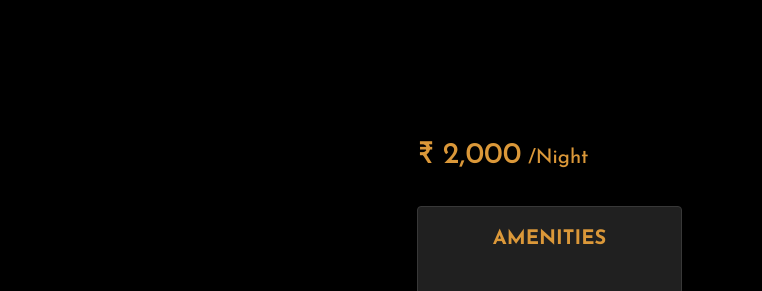
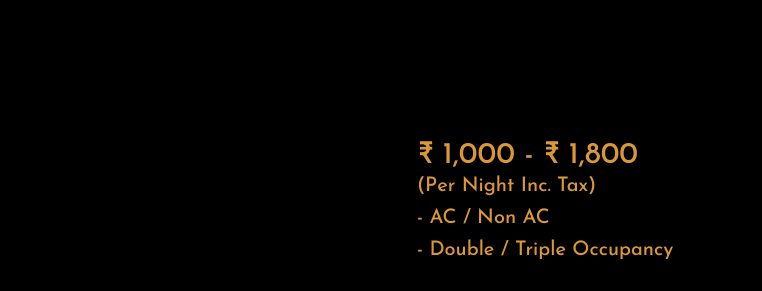
Before and after one commit to balaganeshbaskar/shrigowrishangar_final, a plain HTML site: page rooms.html in a window 1280 px wide. Shown: the part 1241-1532 px from the top of the page, 518-1280 px from the left. Drawn offline with nearby package versions, Linux system fonts and the light colour scheme; some packages are replaced by stand-ins of ours; no server answers; a script that the page names is missing.

Commit message:
Update rooms.html

```diff
--- a/rooms.html
+++ b/rooms.html
@@ -296,13 +296,17 @@
 						<h1 class="room_heading">Standard</h1>
 					</div>
 					<div style="text-align: right;" class="col-lg-6 col-md-6 col-sm-6 col-xs-6	">
-						<h5 class="room_price"><b class="room_price_value">₹ 2,000</b> /night</h5>
+						<h5 class="room_price"><b class="room_price_value">₹ 1,000 - ₹ 1,800</b> /night</h5>
+						<h5 class="room_price"> AC / Non AC</h5>
+						<h5 class="room_price"> Double / Triple Occupancy</h5>
 					</div>
 				</div>
 			</div>
 			<div class="mobile_content">
 				<h1 class="room_heading">Standard</h1>
-				<h5 class="room_price"><b class="room_price_value">₹ 2,000</b> /night</h5>
+				<h5 class="room_price"><b class="room_price_value">₹ 1,000 - ₹ 1,800</b> /night</h5>
+				<h5 class="room_price">- AC / Non AC</h5>
+				<h5 class="room_price">- Double / Triple Occupancy</h5>
 			</div>
 			<h1 class="screen_content room_heading">Standard</h1>
 			<div class="row">
@@ -393,7 +397,9 @@
 
 				<div class="col-lg-3 col-md-3 col-sm-12 col-xs-12" style="padding: 10px;">
 					<br>
-					<h5 class="screen_content room_price"><b class="room_price_value">₹ 2,000</b> /night</h5>
+					<h5 class="screen_content room_price"><b class="room_price_value">₹ 1,000 - ₹ 1,800</b> (per night inc. Tax)</h5>
+					<h5 class="screen_content room_price">- AC / Non AC</h5>
+					<h5 class="screen_content room_price">- Double / Triple Occupancy</h5>
 					<br>
 					<div class="card amenities">
 						<div class="card-body">
@@ -535,7 +541,9 @@
 
 				<div class="col-lg-3 col-md-3 col-sm-12 col-xs-12" style="padding: 10px;">
 					<br>
-					<h5 class="screen_content room_price"><b class="room_price_value">₹ 3,000</b> /night</h5>
+					<h5 class="screen_content room_price"><b class="room_price_value">₹ 1,000 - ₹ 1,800</b> (per night inc. Tax)</h5>
+					<h5 class="screen_content room_price">- AC / Non AC</h5>
+					<h5 class="screen_content room_price">- Double / Triple Occupancy</h5>
 					<br>
 					<div class="card amenities">
 						<div class="card-body">
@@ -579,13 +587,17 @@
 						<h1 class="room_heading">Deluxe</h1>
 					</div>
 					<div style="text-align: right;" class="col-lg-6 col-md-6 col-sm-6 col-xs-6	">
-						<h5 class="room_price"><b class="room_price_value">₹ 4,000</b> /night</h5>
+						<h5 class="room_price"><b class="room_price_value">₹ 1,200 - ₹ 2,000</b> /night</h5>
+						<h5 class="room_price"> AC / Non AC</h5>
+						<h5 class="room_price"> Double / Triple Occupancy</h5>
 					</div>
 				</div>
 			</div>
 			<div class="mobile_content">
 				<h1 class="room_heading">Deluxe</h1>
-				<h5 class="room_price"><b class="room_price_value">₹ 4,000</b> /night</h5>
+				<h5 class="room_price"><b class="room_price_value">₹ 1,200 - ₹ 2,000</b> /night</h5>
+				<h5 class="room_price">- AC / Non AC</h5>
+				<h5 class="room_price">- Double / Triple Occupancy</h5>
 			</div>
 			<h1 class="screen_content room_heading">Deluxe</h1>
 			<div class="row">
@@ -676,7 +688,9 @@
 
 				<div class="col-lg-3 col-md-3 col-sm-12 col-xs-12" style="padding: 10px;">
 					<br>
-					<h5 class="screen_content room_price"><b class="room_price_value">₹ 3,000</b> /night</h5>
+					<h5 class="screen_content room_price"><b class="room_price_value">₹ 1,200 - ₹ 2,000</b> (per night inc. Tax)</h5>
+					<h5 class="screen_content room_price">- AC / Non AC</h5>
+					<h5 class="screen_content room_price">- Double / Triple Occupancy</h5>
 					<br>
 					<div class="card amenities">
 						<div class="card-body">
@@ -720,13 +734,17 @@
 						<h1 class="room_heading">Superior</h1>
 					</div>
 					<div style="text-align: right;" class="col-lg-6 col-md-6 col-sm-6 col-xs-6	">
-						<h5 class="room_price"><b class="room_price_value">₹ 5,000</b> /night</h5>
+						<h5 class="room_price"><b class="room_price_value">₹ 1,800 - ₹ 2,400</b> /night</h5>
+						<h5 class="room_price"> AC / Non AC</h5>
+						<h5 class="room_price"> Double / Triple Occupancy</h5>
 					</div>
 				</div>
 			</div>
 			<div class="mobile_content">
 				<h1 class="room_heading">Superior</h1>
-				<h5 class="room_price"><b class="room_price_value">₹ 5,000</b> /night</h5>
+				<h5 class="room_price"><b class="room_price_value">₹ 1,800 - ₹ 2,400</b> /night</h5>
+				<h5 class="room_price">- AC / Non AC</h5>
+				<h5 class="room_price">- Double / Triple Occupancy</h5>
 			</div>
 			<h1 class="screen_content room_heading">Superior</h1>
 			<div class="row">
@@ -817,7 +835,9 @@
 
 				<div class="col-lg-3 col-md-3 col-sm-12 col-xs-12" style="padding: 10px;">
 					<br>
-					<h5 class="screen_content room_price"><b class="room_price_value">₹ 6,000</b> /night</h5>
+					<h5 class="screen_content room_price"><b class="room_price_value">₹ 1,800 - ₹ 2,400</b> (per night inc. Tax)</h5>
+					<h5 class="screen_content room_price">- AC / Non AC</h5>
+					<h5 class="screen_content room_price">- Double / Triple Occupancy</h5>
 					<br>
 					<div class="card amenities">
 						<div class="card-body">
@@ -861,13 +881,17 @@
 						<h1 class="room_heading">Grand Superior</h1>
 					</div>
 					<div style="text-align: right;" class="col-lg-6 col-md-6 col-sm-6 col-xs-6	">
-						<h5 class="room_price"><b class="room_price_value">₹ 8,000</b> /night</h5>
+						<h5 class="room_price"><b class="room_price_value">₹ 2,400</b> /night</h5>
+						<h5 class="room_price"> AC / Non AC</h5>
+						<h5 class="room_price"> Double / Triple Occupancy</h5>
 					</div>
 				</div>
 			</div>
 			<div class="mobile_content">
 				<h1 class="room_heading">Grand Superior</h1>
-				<h5 class="room_price"><b class="room_price_value">₹ 8,000</b> /night</h5>
+				<h5 class="room_price"><b class="room_price_value">₹ 2,400</b> /night</h5>
+				<h5 class="room_price">- AC / Non AC</h5>
+				<h5 class="room_price">- Double / Triple Occupancy</h5>
 			</div>
 			<h1 class="screen_content room_heading">Grand Superior</h1>
 			<div class="row">
@@ -958,7 +982,9 @@
 
 				<div class="col-lg-3 col-md-3 col-sm-12 col-xs-12" style="padding: 10px;">
 					<br>
-					<h5 class="screen_content room_price"><b class="room_price_value">₹ 8,000</b> /night</h5>
+					<h5 class="screen_content room_price"><b class="room_price_value">₹ 2,400</b> (per night)</h5>
+					<h5 class="screen_content room_price">- AC / Non AC</h5>
+					<h5 class="screen_content room_price">- Double / Triple Occupancy</h5>
 					<br>
 					<div class="card amenities">
 						<div class="card-body">
```
